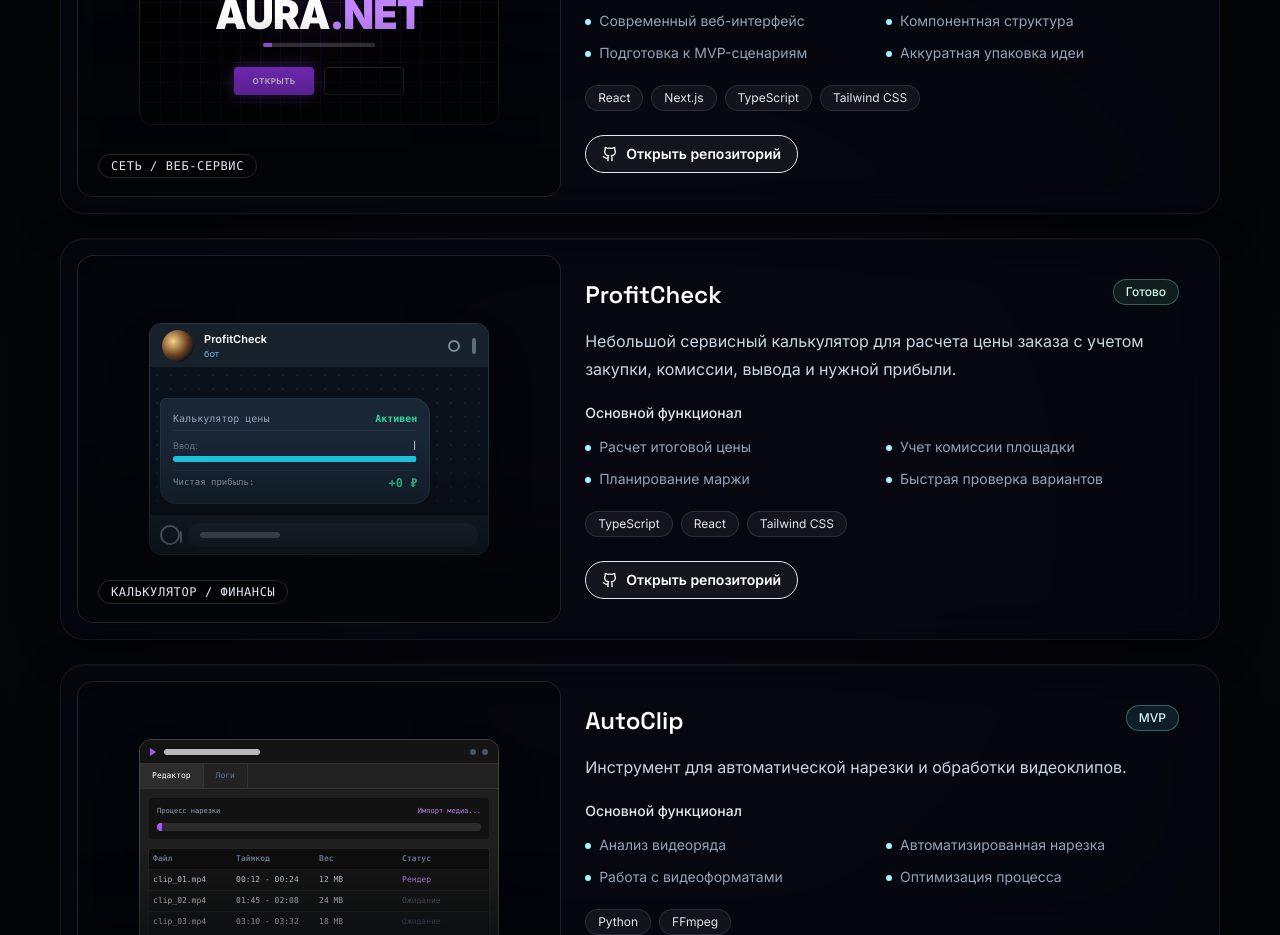
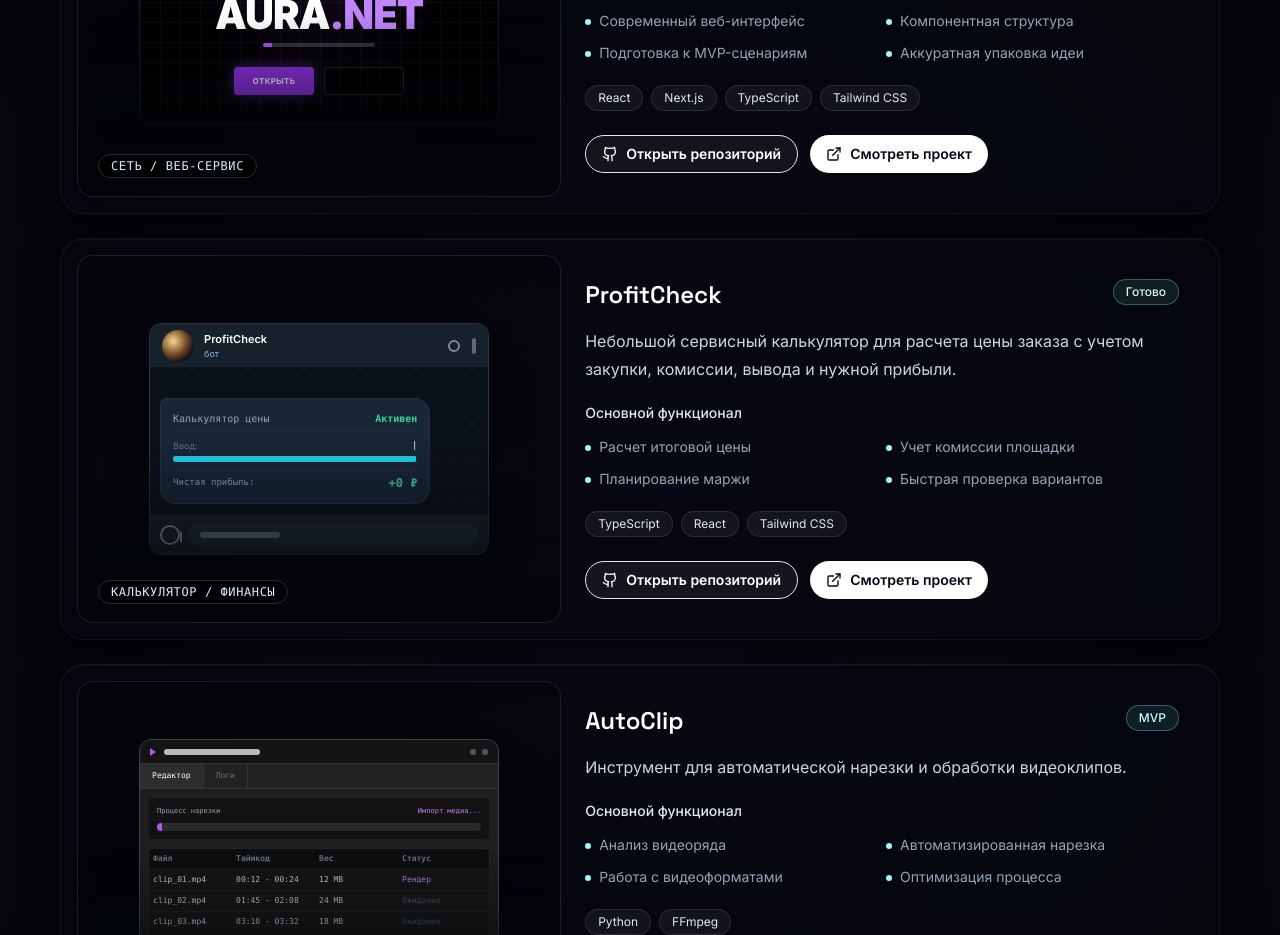
Before and after one commit to Crazy4elovek66/Project-Shelf, a Next.js app: page / in a window 1280 px wide. Shown: the part 2980-3915 px from the top of the page. Built offline with nearby package versions, Linux system fonts and the light colour scheme.

Commit message:
Добавлены demoUrl для aura-net и ProfitCheck

```diff
--- a/src/data/projects.ts
+++ b/src/data/projects.ts
@@ -79,7 +79,7 @@ export const projects: Project[] = [
     ],
     stack: ["React", "Next.js", "TypeScript", "Tailwind CSS"],
     repoUrl: "https://github.com/Crazy4elovek66/aura-net",
-    demoUrl: "",
+    demoUrl: "https://aura-net.vercel.app",
     imageUrl: "/projects/AuraNet1.png",
     visual: {
       label: "сеть / веб-сервис",
@@ -100,7 +100,7 @@ export const projects: Project[] = [
     ],
     stack: ["TypeScript", "React", "Tailwind CSS"],
     repoUrl: "https://github.com/Crazy4elovek66/ProfitCheck",
-    demoUrl: "",
+    demoUrl: "https://t.me/ProfitCheckkbot",
     imageUrl: "/projects/ProfitCheck.png",
     visual: {
       label: "калькулятор / финансы",
```
